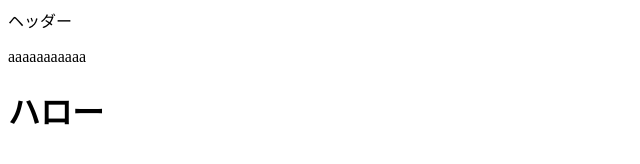
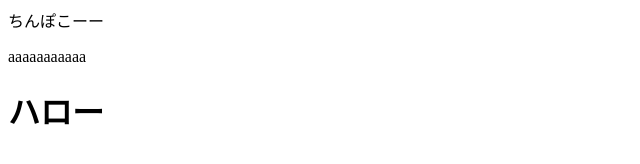
Before and after one commit to ankoutiger/git-practice2, a plain HTML site: page index.html in a window 1280 px wide. Shown: the full height of the page, 0-640 px from the left. Drawn offline with Linux system fonts and the light colour scheme.

Commit message:
ヘッダーの言葉を変更

```diff
--- a/index.html
+++ b/index.html
@@ -7,7 +7,8 @@
     <title>Document</title>
 </head>
 <body>
-    <header>ヘッダー</header>
+    <header>ちんぽこーー</header>
+
     <p>aaaaaaaaaaa</p>
     <h1>ハロー</h1>
 </body>
```
